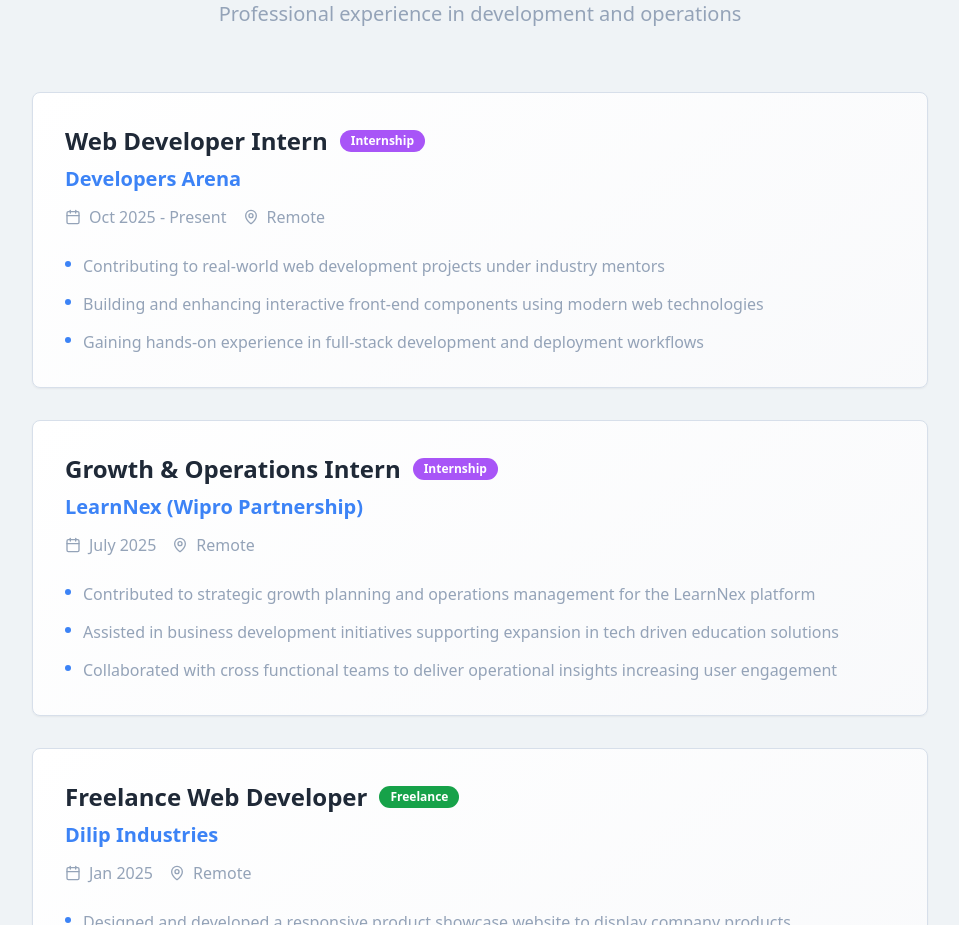
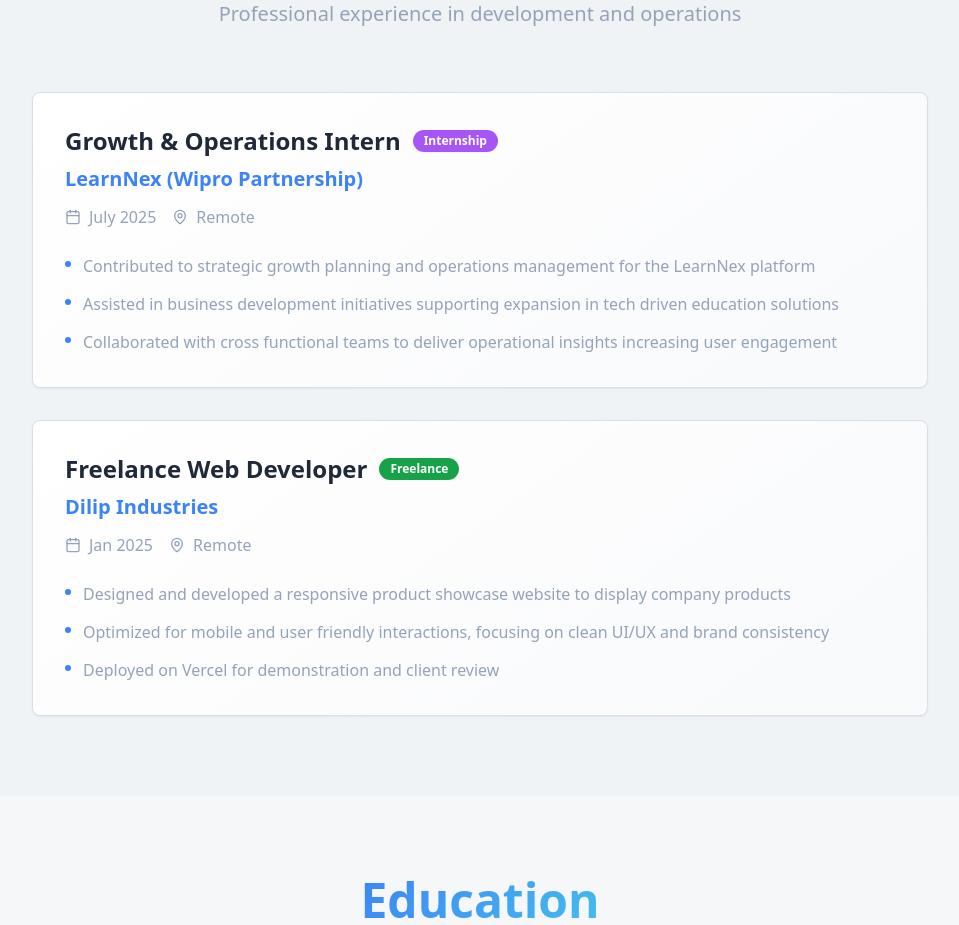
Before and after one commit to dmw14/Portfolio-Webpage, a React (Vite) app: page / in a window 1280 px wide. Shown: the part 2480-3405 px from the top of the page, without its empty margins (160-1119 px from the left). Built offline with nearby package versions, Linux system fonts and the light colour scheme.

Commit message:
commit experience

```diff
--- a/src/components/Experience.tsx
+++ b/src/components/Experience.tsx
@@ -4,18 +4,6 @@ import { Calendar, MapPin } from "lucide-react";
 
 const Experience = () => {
   const experiences = [
-    {
-      title: "Web Developer Intern",
-      company: "Developers Arena",
-      period: "Oct 2025 - Present",
-      type: "Internship",
-      location: "Remote",
-      responsibilities: [
-        "Contributing to real-world web development projects under industry mentors",
-        "Building and enhancing interactive front-end components using modern web technologies",
-        "Gaining hands-on experience in full-stack development and deployment workflows"
-      ]
-    },
     {
       title: "Growth & Operations Intern",
       company: "LearnNex (Wipro Partnership)",
```
